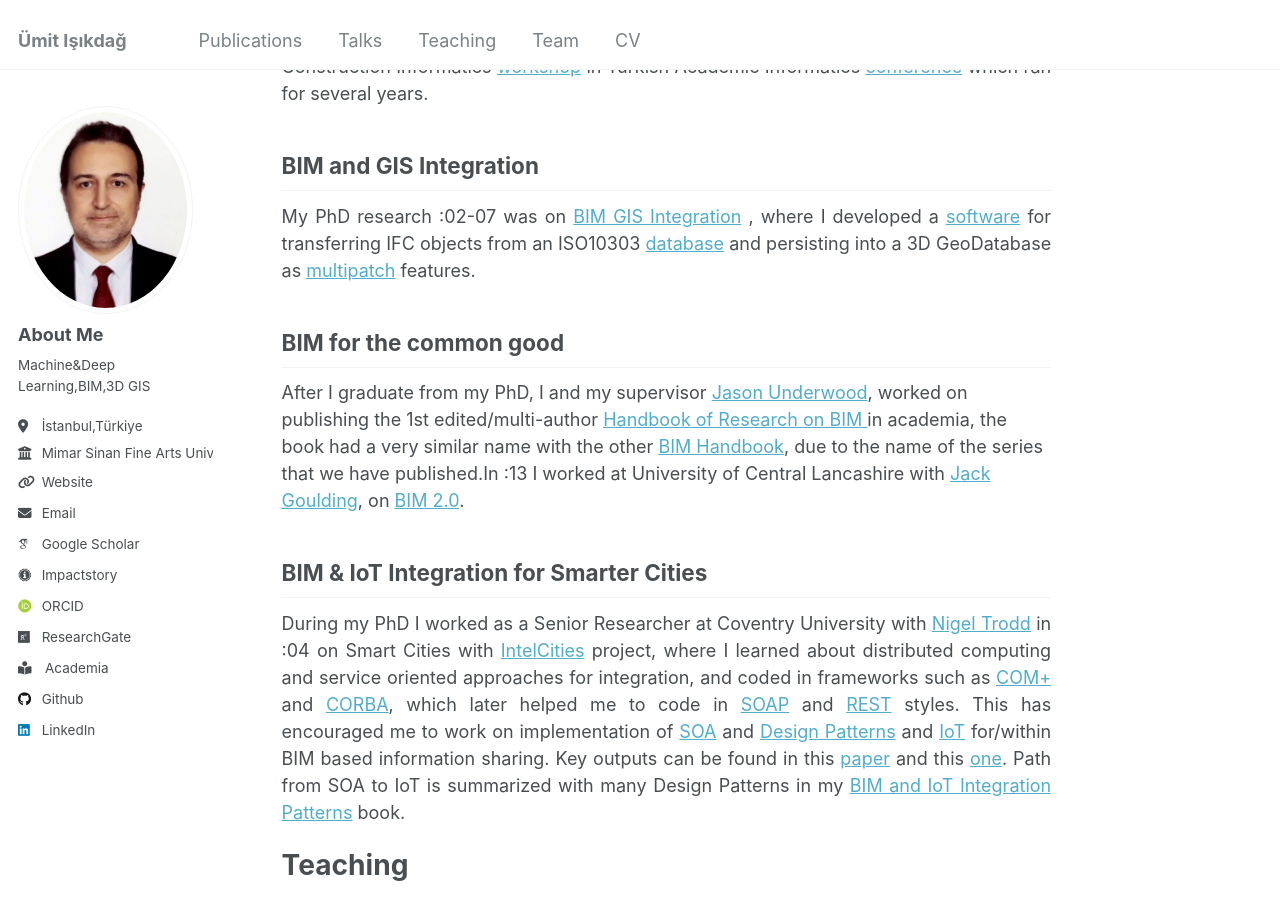
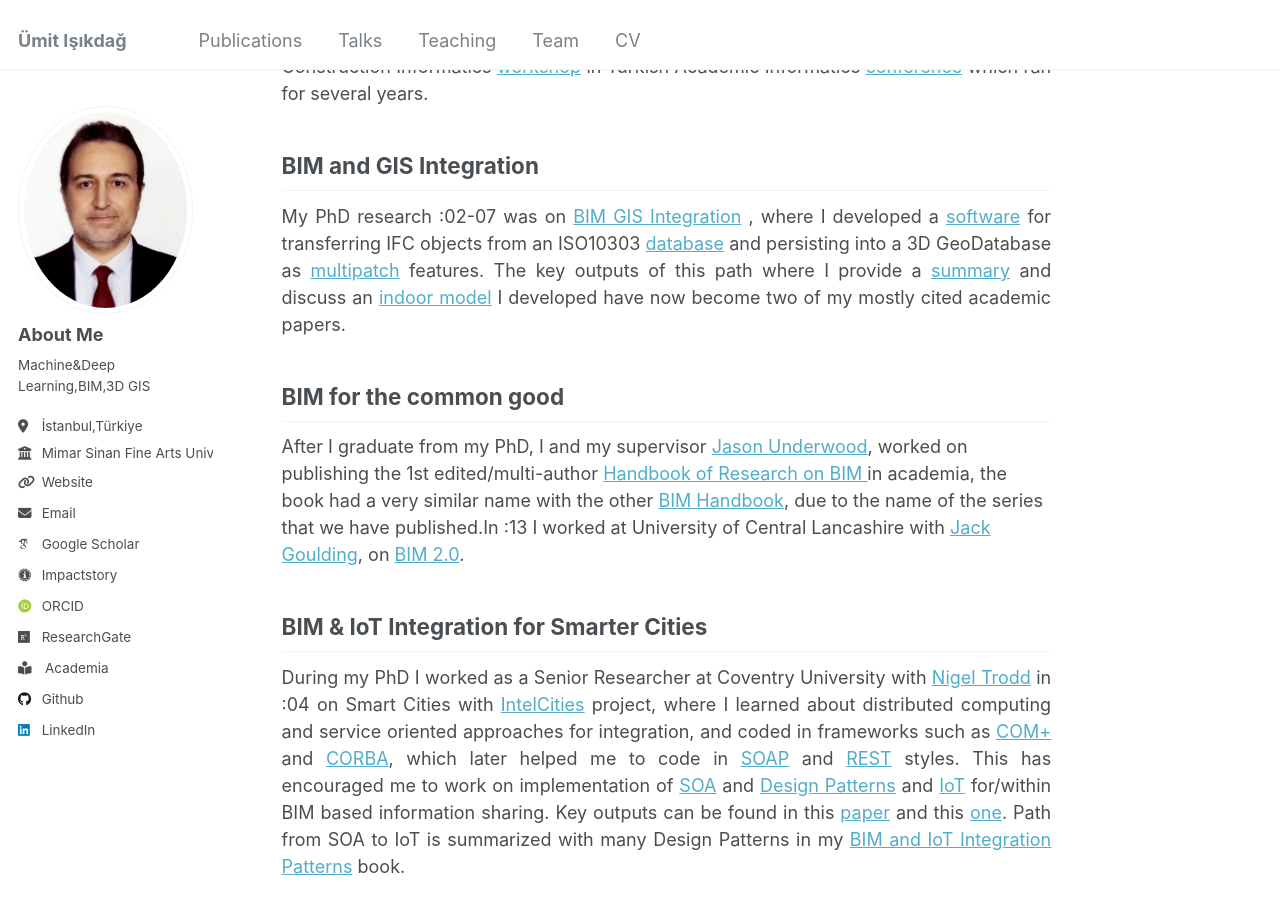
Before and after one commit to uisikdag/uisikdag.github.io, a Jekyll site: the page built from _pages/about.md, in a window 1280 px wide and 900 px high, scrolled down 742 px. Built offline with Jekyll 4.4.1, drawn with Linux system fonts in a browser that asks for light colours; some web fonts are replaced.

Commit message:
Update about.md

```diff
--- a/_pages/about.md
+++ b/_pages/about.md
@@ -41,6 +41,8 @@ BIM and GIS Integration
  My PhD research :02-07 was on [BIM GIS Integration](https://salford-repository.worktribe.com/output/1434038/towards-the-implementation-of-building-information-models-in-geospatial-context)
 , where I developed a [software](https://www.youtube.com/playlist?list=PLjWRQUTDgLAPZ0EGWbw3UMj27GU4nMYFZ) for transferring IFC objects from an ISO10303 [database](https://jotneconnect.com/products/express-data-manager/)
  and persisting into a 3D GeoDatabase as [multipatch](https://www.esri.com/content/dam/esrisites/sitecore-archive/Files/Pdfs/library/whitepapers/pdfs/multipatch-geometry-type.pdf) features.
+The key outputs of this path where I provide a [summary](https://www.sciencedirect.com/science/article/abs/pii/S1474034608000499) and discuss an [indoor model](https://www.sciencedirect.com/science/article/abs/pii/S0198971513000434)
+I developed have now become two of my mostly cited academic papers.
 {: style="text-align: justify;"}
 
 BIM for the common good
```
